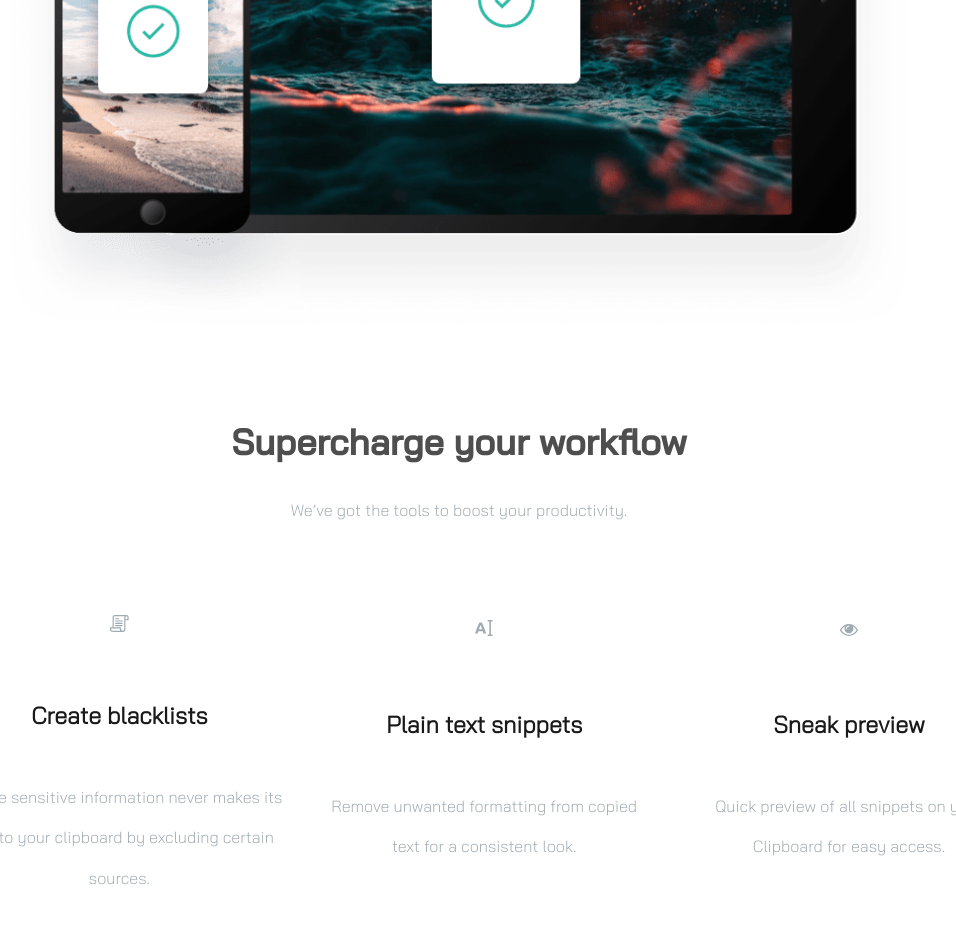
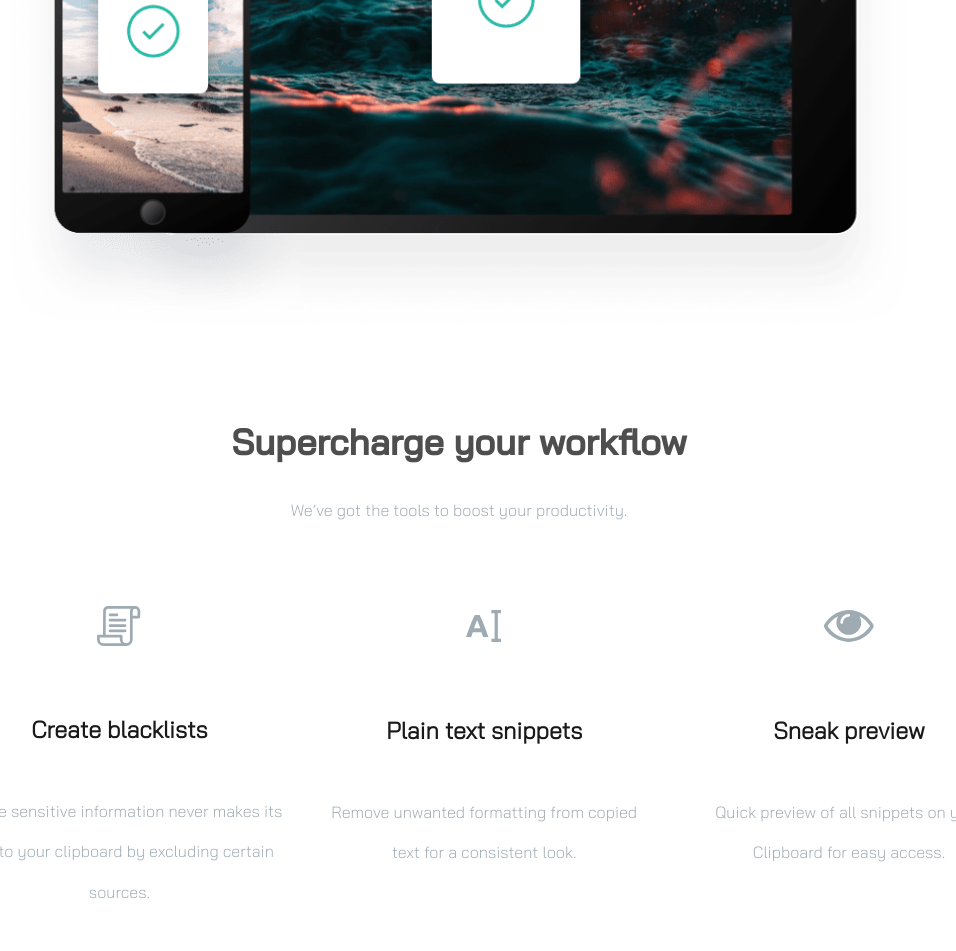
Before and after one commit to rspatz/Clipboard, a plain HTML site: page index.html in a window 1280 px wide. Shown: the part 1904-2855 px from the top of the page, without its empty margins (181-1137 px from the left). Drawn offline with Linux system fonts and the light colour scheme.

Commit message:
Add files via upload

```diff
--- a/css/style.css
+++ b/css/style.css
@@ -210,7 +210,7 @@ p {
       width: 95%; } }
 
 .blacklist-icon {
-  width: 5%;
+  width: 15%;
   margin-top: 5%;
   margin: 2.75rem auto; }
   @media only screen and (max-width: 31.25em) {
@@ -218,12 +218,12 @@ p {
       margin-top: 2rem; } }
 
 .snippet-icon {
-  width: 5%;
+  width: 15%;
   margin-top: 5%;
   margin: 3rem auto; }
 
 .preview-icon {
-  width: 5%;
+  width: 15%;
   margin-top: 5%;
   margin: 3rem auto; }
 
```
